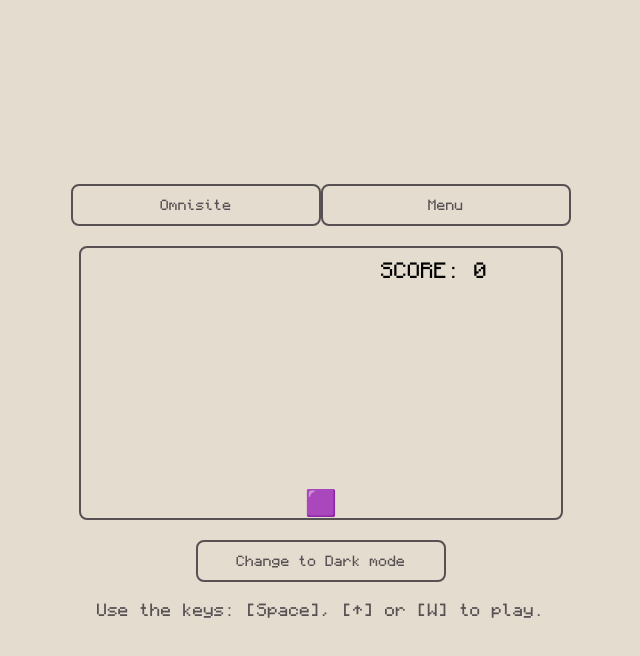
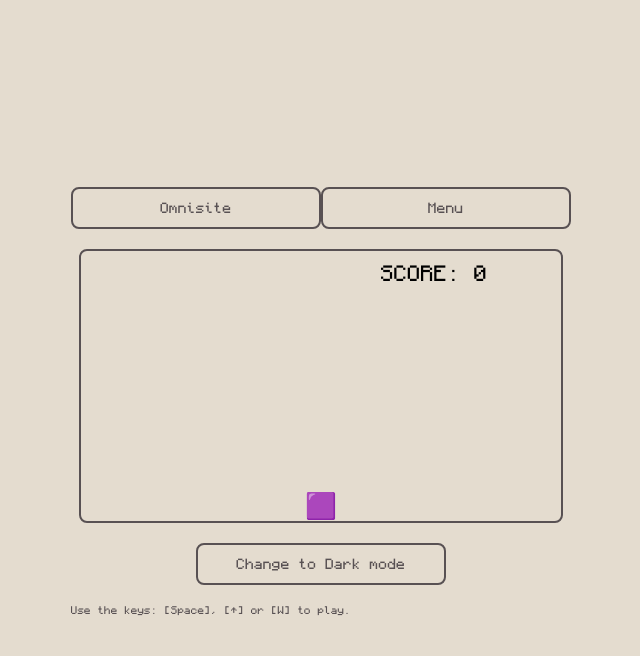
Before and after one commit to magoga-br/Leon, a plain HTML site: page A/game/website/flappy.html in a window 1280 px wide. Both pictures are taken after a click on the button "Play". Shown: the whole page, without its empty margins (319-959 px from the left). Drawn offline with Linux system fonts and the light colour scheme.

Commit message:
ajuste texto de explicacao de comandos para computador

```diff
--- a/A/css/gameStyle.css
+++ b/A/css/gameStyle.css
@@ -31,6 +31,11 @@ body.dark-mode {
 
 h1, p, p2 { text-align: center; }
 
+#p{
+    font-size: 10px;
+    width: 500px;
+    margin: auto;
+}
 #square { width: 40px; height: 40px; }
 
 .botoes, #buttons {
```
